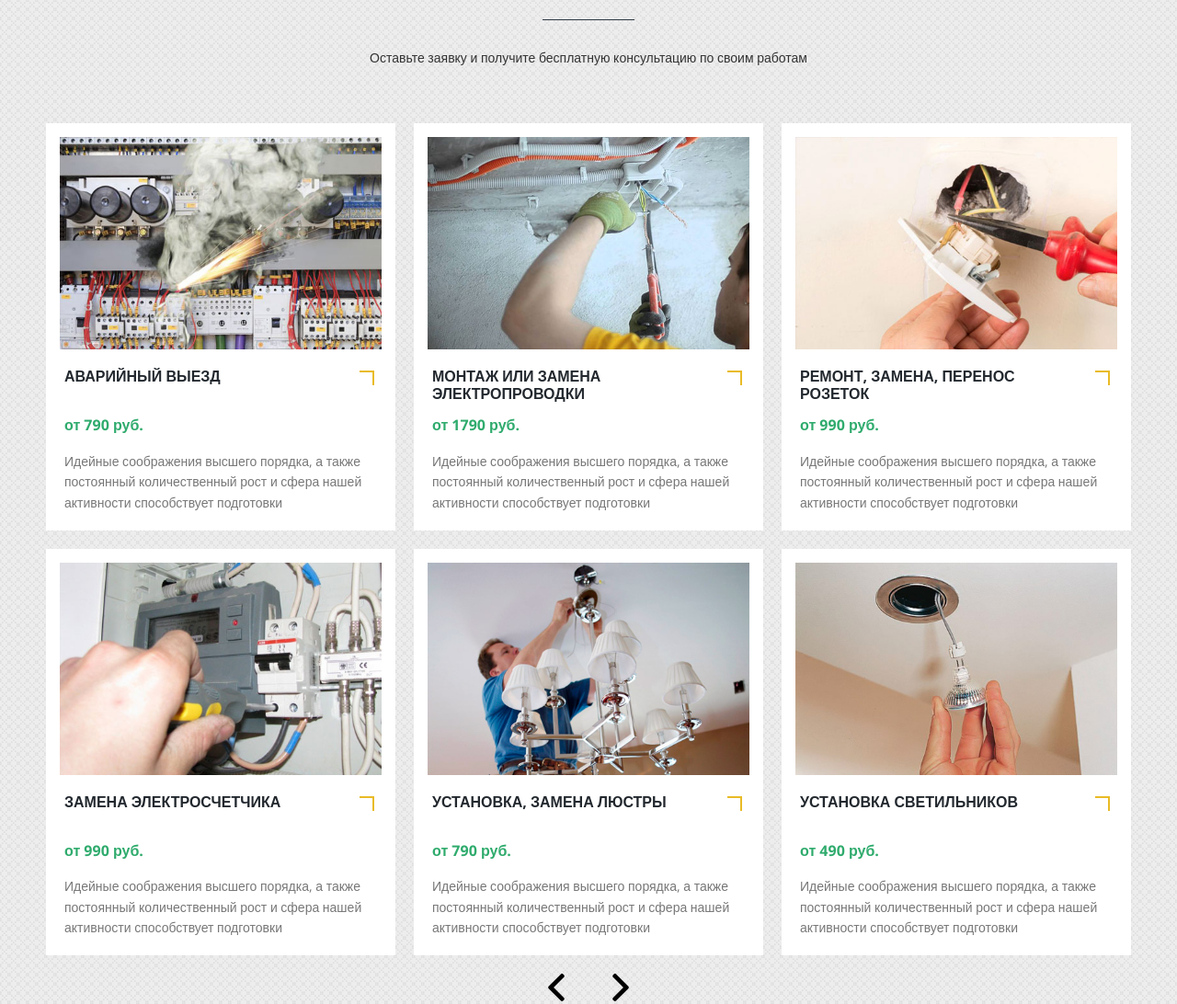
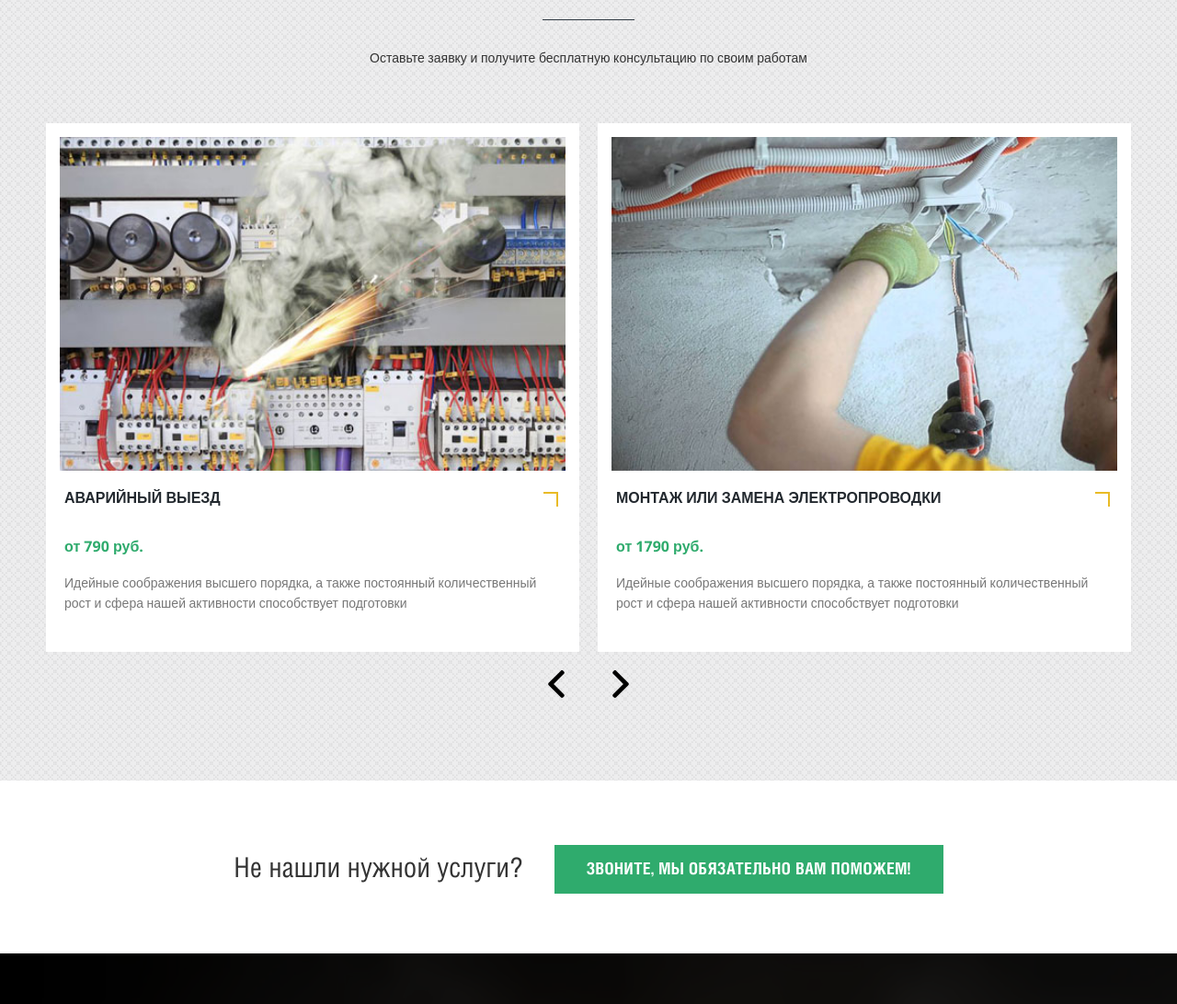
Before and after one commit to StarovIvan/examGLOAcademy, a website with bundled scripts: page index.html in a window 1280 px wide. Shown: the part 760-1852 px from the top of the page at 92% size. Built offline with nearby package versions, Linux system fonts and the light colour scheme; files whose address does not match are found by name.

Commit message:
написал "карусель"

```diff
--- a/css/custom.css
+++ b/css/custom.css
@@ -21,3 +21,18 @@
 .error_form{
     color:red;
 }
+
+.slider{
+    overflow: hidden;
+}
+
+.slider-wrap{
+    display: flex;
+
+    transition: transform 0.5s;
+}
+
+.slider-item{
+    margin: auto 0;
+    flex: 0 0 50%;
+}
--- a/src/index.js
+++ b/src/index.js
@@ -4,6 +4,7 @@ import slider from './modules/slider.js';
 import accordeon from './modules/accordeon.js';
 import sendForm from './modules/sendForm.js';
 import validator from './modules/disableKeys.js';
+import playCarousel from './modules/carousel.js';
 
 popupCallback();
 moveToSection();
@@ -11,3 +12,4 @@ slider();
 accordeon();
 sendForm();
 validator();
+playCarousel();
--- /dev/null
+++ b/src/modules/carousel.js
@@ -0,0 +1,47 @@
+'use strict';
+
+const playCarousel = ()=> {
+    const main = document.querySelector('.services-elements'),
+        wrap = document.querySelector('.services-carousel'),
+        slides = document.querySelector('.services-carousel').children,
+        prev = document.querySelector('.arrow-left'),
+        next = document.querySelector('.arrow-right'),
+        sliderWidth = Math.floor(100 / 2);
+    let position = 0;
+
+    const addToClass = ()=> {
+        main.classList.add('slider');
+        wrap.classList.add('slider-wrap');
+        for (const item of slides){
+            item.classList.add('slider-item');
+        }
+    };
+
+    const prevButton = ()=> {
+        if(position > 0){
+            --position;
+            wrap.style.transform = `translateX(-${position * sliderWidth}%)`;
+        }
+    };
+
+    const nextButton = ()=> {
+        if(position < slides.length - 2){
+            ++position;
+            wrap.style.transform = `translateX(-${position * sliderWidth}%)`;
+        }
+
+    };
+
+    const slideTracking = ()=> {
+        prev.addEventListener('click', prevButton);
+        next.addEventListener('click', nextButton);
+    };
+
+    const init = ()=> {
+        addToClass();
+        slideTracking();
+    };
+    init();
+};
+
+export default playCarousel;
--- a/src/modules/modal.js
+++ b/src/modules/modal.js
@@ -5,31 +5,39 @@ const showModal = ()=> {
         modalClose = document.querySelector('.modal-close'),
         modalOverlay = document.querySelector('.modal-overlay'),
         buttonServices = document.querySelector('.button-services'),
-        selectorForm = document.getElementById('callback');
+        sliderItem = document.querySelector('.services-carousel').children;
 
+    let set = new Set();
+
+    set.add(modalClose);
+    set.add(modalOverlay);
+
+    const openModal = ()=> {
+        modalCallback.style.display = 'block';
+        modalOverlay.style.display = 'block';
+    };
 
     header.addEventListener('click', (event)=> {
         if(event.target.classList.contains('callback-btn')){
-            modalCallback.style.display = 'block';
-            modalOverlay.style.display = 'block';
+            openModal();
         }
     });
 
     buttonServices.addEventListener('click', ()=> {
-            modalCallback.style.display = 'block';
-            modalOverlay.style.display = 'block';
+        openModal();
     });
 
-    modalClose.addEventListener('click', ()=> {
+    for(const item of sliderItem){
+        item.addEventListener('click', ()=> {
+            openModal();
+        });
+    }
 
-        modalCallback.style.display = 'none';
-        modalOverlay.style.display = 'none';
-
-    });
-
-    modalOverlay.addEventListener('click', ()=> {
-        modalCallback.style.display = 'none';
-        modalOverlay.style.display = 'none';
+    set.forEach((item)=> {
+        item.addEventListener('click', ()=> {
+            modalCallback.style.display = 'none';
+            modalOverlay.style.display = 'none';
+        });
     });
 };
 export default showModal;
```
Also changed, not shown: index.html (+0 -2 lines), dist/main.js.
